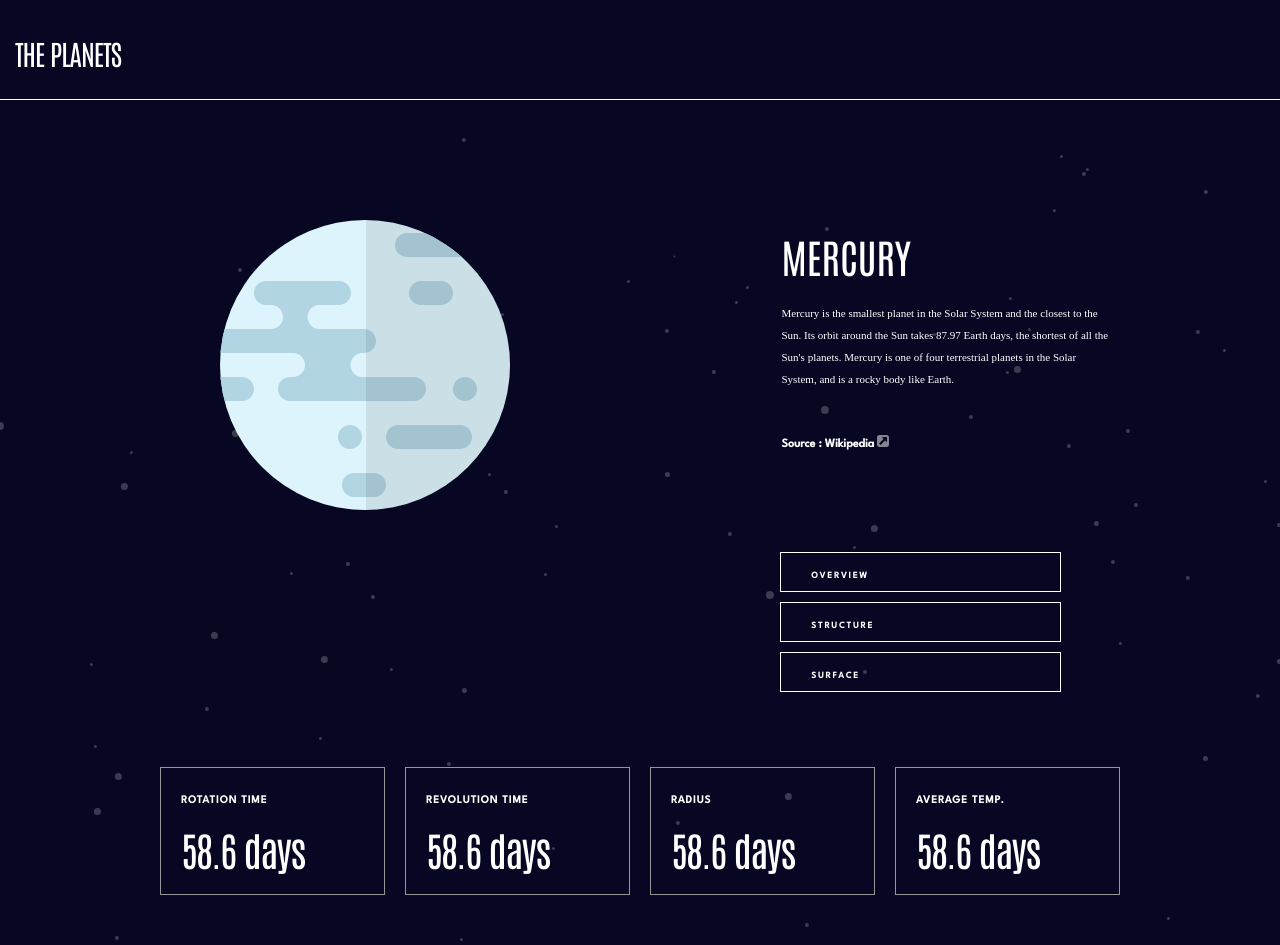
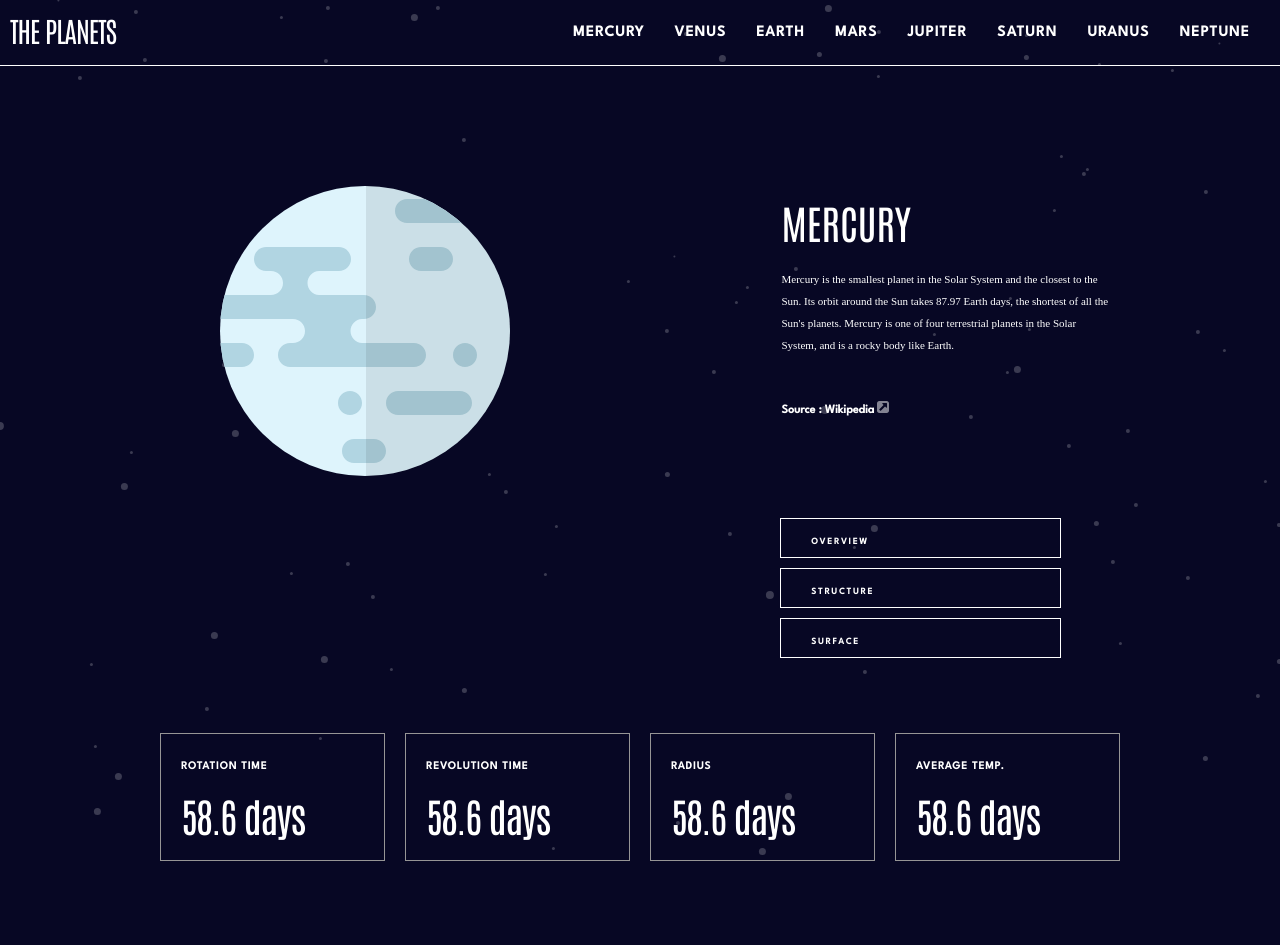
Before and after one commit to gura16/planets-site, a React (Vite) app: page / in a window 1280 px wide. After the commit the page ends 911 px from the top, so only its background shows below. Built offline with nearby package versions, Linux system fonts and the light colour scheme.

Commit message:
change styles

```diff
--- a/src/App.tsx
+++ b/src/App.tsx
@@ -8,27 +8,16 @@ import arrow from "./assets/icon-chevron.svg";
 
 function App() {
   const [planets, setPlanets] = useState<boolean | null>(false);
-  const [windowWidth, setWindowWidth] = useState<number>(window.innerWidth);
-
-  useEffect(() => {
-    const handleResize = () => {
-      setWindowWidth(window.innerWidth);
-    };
-
-    window.addEventListener("resize", handleResize);
-    return () => {
-      window.removeEventListener("resize", handleResize);
-    };
-  }, []);
 
   return (
     <div>
       <GlobalStyle />
       <Header>
-        <Planettext>THE PLANETS</Planettext>
-        <Burgerbutton src={navfoto} onClick={() => setPlanets(!planets)} />
-      </Header>
-      {windowWidth > 768 ? (
+        <Buttondiv>
+          <Planettext>THE PLANETS</Planettext>
+          <Burgerbutton src={navfoto} onClick={() => setPlanets(!planets)} />
+        </Buttondiv>
+
         <Plandiv>
           <Ovaldiv>
             <Fototext>
@@ -87,13 +76,26 @@ function App() {
             <Arrow src={arrow} />
           </Ovaldiv>
         </Plandiv>
-      ) : null}
-      {!planets ? <Component /> : null}
+      </Header>
+
+      <Component />
     </div>
   );
 }
 
 export default App;
+
+const Buttondiv = styled.div`
+  display: flex;
+  justify-content: space-between;
+  align-items: center;
+  padding: 0 10px;
+  border-bottom: 1px solid white;
+  height: 60px;
+  @media only screen and (min-width: 768px) {
+    border-bottom: unset;
+  }
+`;
 
 const Burgerbutton = styled.img`
   width: 24px;
@@ -114,11 +116,15 @@ const Planettext = styled.p`
   color: white;
   @media only screen and (min-width: 768px) {
     margin: auto;
-    margin-top: -1px;
   }
   @media only screen and (min-width: 1024px) {
-    margin-left: 15px;
-    margin-top: 35px;
+    font-family: "Antonio";
+    font-size: 28px;
+    font-weight: 400;
+    line-height: 36px;
+    letter-spacing: -1.04px;
+    text-align: left;
+    width: 109px;
   }
 `;
 
@@ -134,15 +140,14 @@ const Plan = styled.p`
 `;
 
 const Header = styled.div`
-  display: flex;
-  justify-content: space-between;
-  text-align: center;
-  padding: 20px 20px;
-  border-bottom: 1px solid rgba(255, 255, 255, 1);
-  background-color: #070724;
   @media only screen and (min-width: 768px) {
-    height: 100px;
-    padding: unset;
+    display: flex;
+    flex-direction: column;
+    border-bottom: 1px solid white;
+  }
+  @media only screen and (min-width: 1024px) {
+    flex-direction: row;
+    justify-content: space-between;
   }
 `;
 
@@ -191,7 +196,7 @@ const fallDown = keyframes`
   }
 `;
 const Plandiv = styled.nav`
-  padding: 40px 20px;
+  padding: 20px 20px;
   display: flex;
   flex-direction: column;
   gap: 30px;
@@ -207,17 +212,16 @@ const Plandiv = styled.nav`
     animation: none;
     background-color: unset;
     flex-direction: row;
-    margin-top: -525px;
     font-family: "League Spartan", sans-serif;
     font-size: 11px;
     font-weight: 700;
     line-height: 25px;
     letter-spacing: 1px;
     text-align: left;
+    position: unset;
   }
   @media only screen and (min-width: 1024px) {
     justify-content: end;
-    margin-top: -545px;
   }
 `;
 
```
